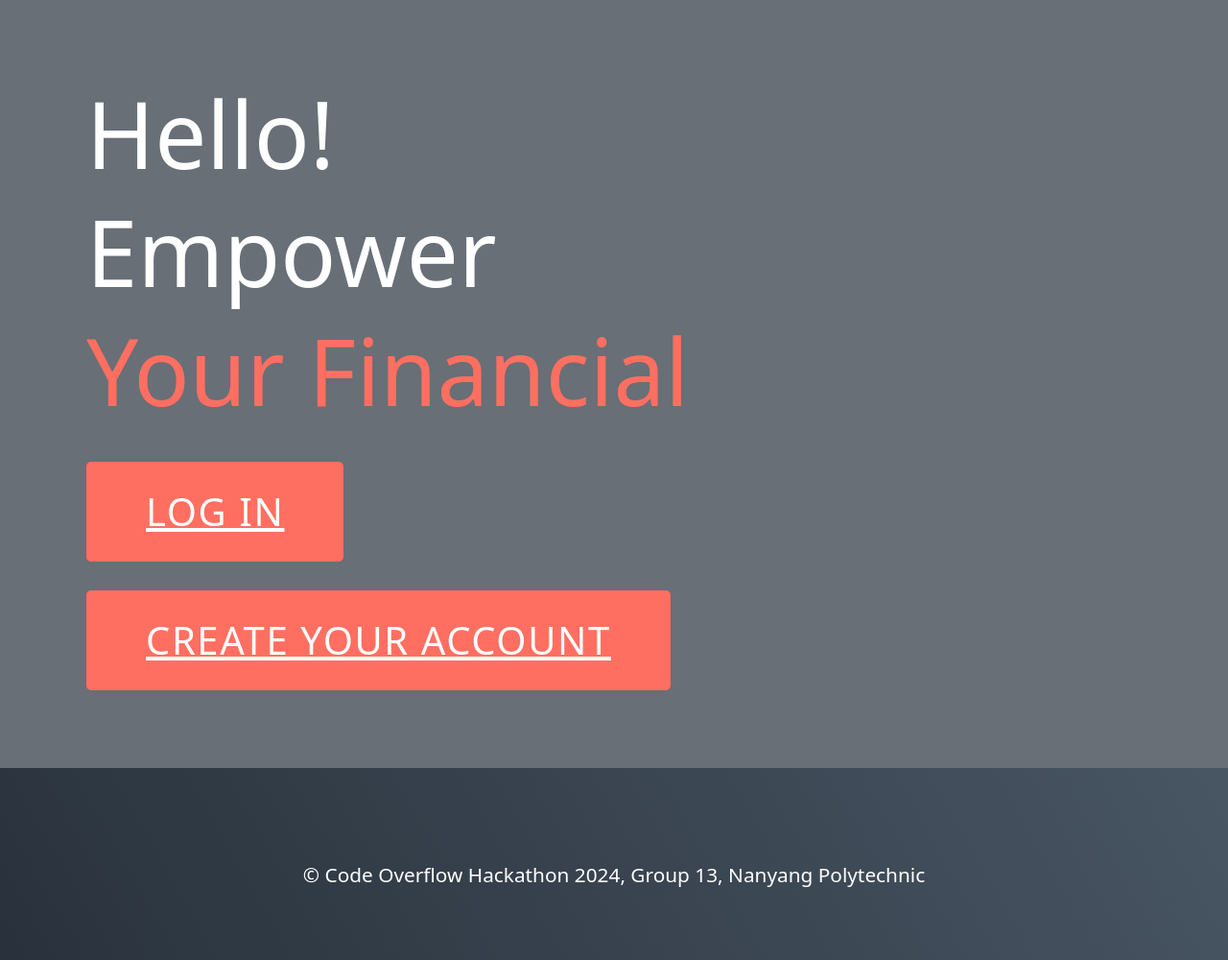
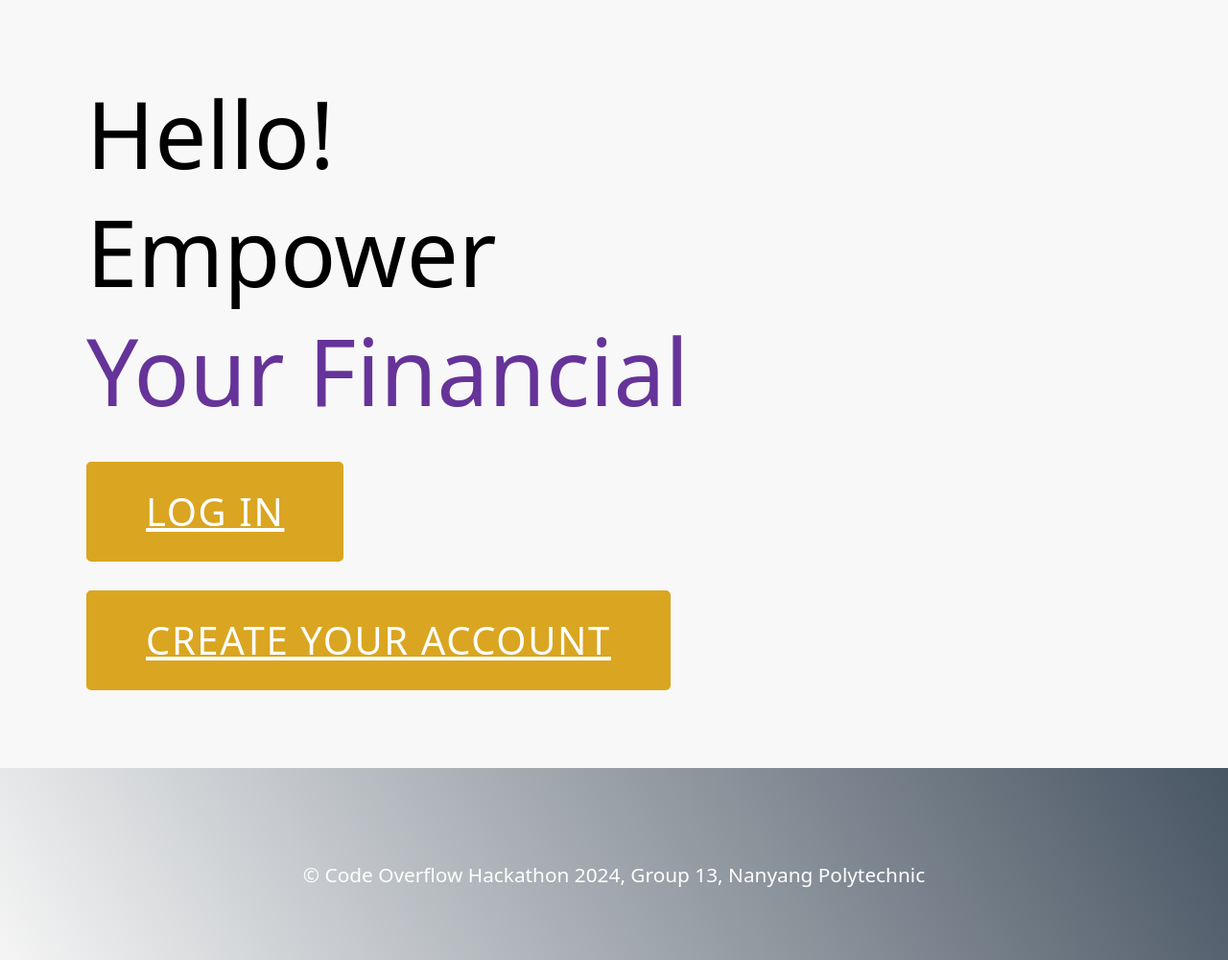
Before and after one commit to 1RJB/CashClass, a Flask app: page / in a window 1280 px wide. Shown: the part 56-1056 px from the top of the page at 96% size. Run offline with Flask 3, Linux system fonts and the light colour scheme; some libraries are stand-ins or nearby versions.

Commit message:
style: Update home.css with new primary and secondary colors

```diff
--- a/app/static/styles/home.css
+++ b/app/static/styles/home.css
@@ -1,8 +1,8 @@
 @import url('https://fonts.googleapis.com/css2?family=Montserrat:wght@300;400;700&display=swap');
 
 :root {
-  --primary-color: #ff6f61;
-  --secondary-color: #29323c;
+  --primary-color: rebeccapurple;
+  --secondary-color: whitesmoke;
   --background-color: #f4f4f9;
   --text-color: #333;
   --white: #fff;
@@ -48,8 +48,8 @@ img {
   display: inline-block;
   padding: 10px 30px;
   color: var(--white);
-  background-color: var(--primary-color);
-  border: 2px solid var(--primary-color);
+  background-color: goldenrod;
+  border: 2px solid goldenrod;
   font-size: 2rem;
   text-transform: uppercase;
   letter-spacing: 0.1rem;
@@ -60,7 +60,7 @@ img {
 }
 
 .cta:hover {
-  color: var(--primary-color);
+  color: goldenrod;
   background-color: var(--white);
 }
 
@@ -634,7 +634,7 @@ img {
 
 @keyframes text_reveal {
   100% {
-    color: var(--white);
+    color: black;
   }
 }
 
```
